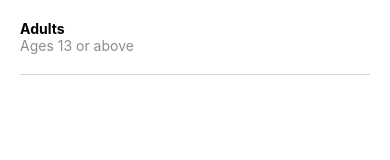
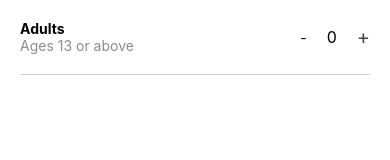
Before and after one commit to jawaldi348/AirbnbClone, a React Native app: screen / in a window 390 px wide. Shown: the top 160 px of the page. Built offline with nearby package versions, Linux system fonts and the light colour scheme.

Commit message:
button untuk tambah dan kurang item

```diff
--- a/src/screens/Guests/index.js
+++ b/src/screens/Guests/index.js
@@ -1,5 +1,5 @@
 import React from "react";
-import { View, Text } from "react-native";
+import { View, Text, Pressable } from "react-native";
 
 import styles from './styles';
 
@@ -11,6 +11,19 @@ const GuestsScreen = (props) => {
                     <Text style={{ fontWeight: 'bold' }}>Adults</Text>
                     <Text style={{ color: '#8d8d8d' }}>Ages 13 or above</Text>
                 </View>
+                <View style={{ flexDirection: 'row', alignItems: 'center' }}>
+                    <Pressable
+                        onPress={() => console.warn('- clicked')}
+                        style={styles.button}>
+                        <Text>-</Text>
+                    </Pressable>
+                    <Text style={{ marginHorizontal: 20, fontSize: 16 }}>0</Text>
+                    <Pressable
+                        onPress={() => console.warn('+ clicked')}
+                        style={styles.button}>
+                        <Text style={{ fontSize: 20, color: '#474747' }}>+</Text>
+                    </Pressable>
+                </View>
             </View>
         </View>
     );
```
